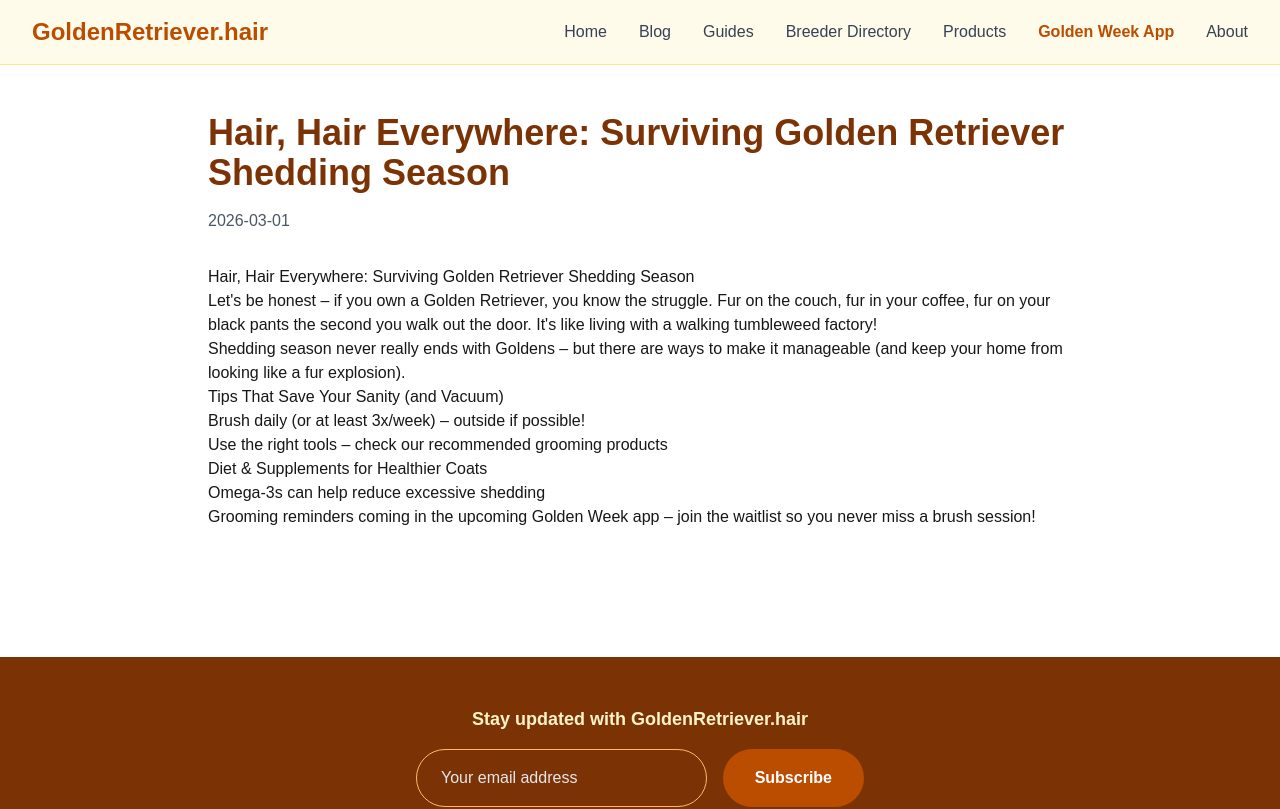
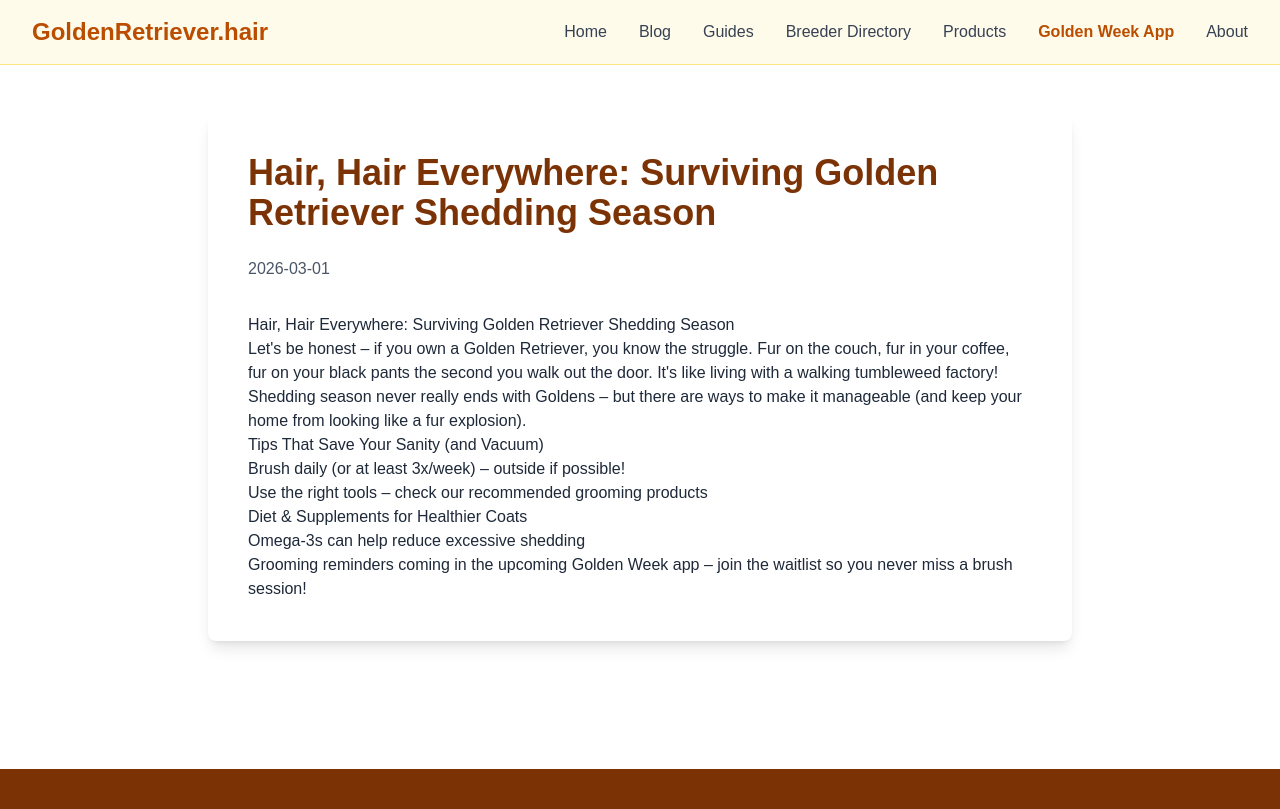
Before and after one commit to JJAllanLLC/goldenretriever-hair, a Next.js app: page /blog/hair-hair-everywhere in a window 1280 px wide. Shown: the top 809 px of the page. Built offline with nearby package versions, Linux system fonts and the light colour scheme; a web font is replaced by a local one.

Commit message:
fix blog readability

```diff
--- a/src/app/blog/[slug]/page.tsx
+++ b/src/app/blog/[slug]/page.tsx
@@ -43,10 +43,12 @@ export default async function PostPage({ params }: { params: Promise<{ slug: str
 
   return (
     <article className="max-w-4xl mx-auto px-4 py-12">
-      <h1 className="text-4xl font-playfair font-bold text-amber-900 mb-4">{metadata.title}</h1>
-      <p className="text-gray-600 mb-8">{metadata.date}</p>
-      <div className="prose prose-lg max-w-none">
-        <MDXRemote source={content} />
+      <div className="bg-white rounded-lg shadow-lg px-6 py-10 md:px-10">
+        <h1 className="text-4xl font-playfair font-bold text-amber-900 mb-6">{metadata.title}</h1>
+        <p className="text-gray-600 mb-8">{metadata.date}</p>
+        <div className="prose prose-lg max-w-none text-gray-800 prose-a:text-amber-800 prose-a:underline hover:prose-a:text-amber-700">
+          <MDXRemote source={content} />
+        </div>
       </div>
       {/* BreadcrumbList schema */}
       <script type="application/ld+json" dangerouslySetInnerHTML={{ __html: JSON.stringify({
```
